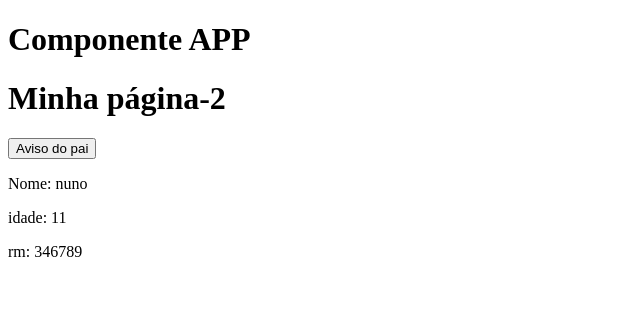
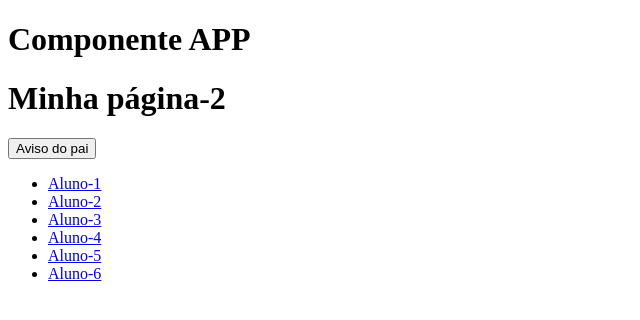
Before and after one commit to 1TDSPO-2024/aula-05-2sem, a React (Vite) app in the folder aula05/: page / in a window 1280 px wide. Shown: the top 320 px of the page, without its empty margins (0-640 px from the left). Built offline with nearby package versions, Linux system fonts and the light colour scheme.

Commit message:
props children

```diff
--- a/aula05/src/App.tsx
+++ b/aula05/src/App.tsx
@@ -5,11 +5,21 @@
   const nrpagina:number = 2
   const status = 'loading'
 
-  const aviso = ()=> alert(pagina)
+  const aviso: Function = ()=> alert(pagina)
   return (
     <div>
       <h1>Componente APP</h1>
-      <Cabecalho  paginaProps={pagina} nrPaginaProps={nrpagina} statusProps={status} avisoProps={aviso}/>
+      <Cabecalho  paginaProps={pagina} nrPaginaProps={nrpagina} statusProps={status} avisoProps={aviso}>
+        <ul>
+          <li><a href="#">Aluno-1</a></li>
+          <li><a href="#">Aluno-2</a></li>
+          <li><a href="#">Aluno-3</a></li>
+          <li><a href="#">Aluno-4</a></li>
+          <li><a href="#">Aluno-5</a></li>
+          <li><a href="#">Aluno-6</a></li>
+        </ul>
+
+        </Cabecalho>
     </div>
   );
 }
--- a/aula05/src/components/Cabecalho/Cabecalho.tsx
+++ b/aula05/src/components/Cabecalho/Cabecalho.tsx
@@ -1,21 +1,18 @@
-type CabecalhoProps = {
+import { ReactNode } from "react";
+
+type CabecalhoProps1 = {
     paginaProps: string;
     nrPaginaProps: number | string;
+    children: ReactNode;
+};
+type CabecalhoProps2 = {
     statusProps: 'loading'|'deployed';
     avisoProps: Function;
 };
 
-export default function Cabecalho({paginaProps,nrPaginaProps, statusProps, avisoProps} : CabecalhoProps) {
+export default function Cabecalho({paginaProps,nrPaginaProps,children, statusProps, avisoProps} : CabecalhoProps1 & CabecalhoProps2) {
   document.title = statusProps + '-' + nrPaginaProps;
 
-  const aluno = {
-    nome: "nuno",
-    idade: 11,
-    rm: 346789,
-  };
-
-  // const{nome, idade, rm} = aluno
-  const { nome, ...resto } = aluno;
 
   return (
     <header>
@@ -23,9 +20,8 @@
       <div>
         <button onClick={() => avisoProps()}>Aviso do pai</button>
         <div>
-          <p>Nome: {nome}</p>
-          <p>idade: {resto.idade}</p>
-          <p>rm: {resto.rm}</p>
+            {children}
+
         </div>
       </div>
     </header>
```
